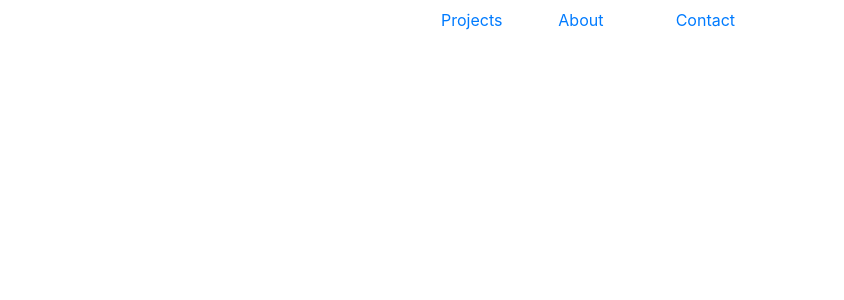
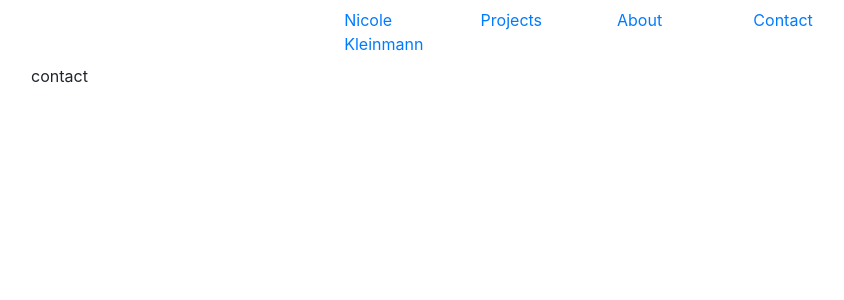
Before and after one commit to nkleinmann/NKportfolio, a React (Create React App) app: page /contact in a window 1280 px wide. Shown: the top 300 px of the page, without its empty margins (54-898 px from the left). Built offline with nearby package versions, Linux system fonts and the light colour scheme.

Commit message:
Nav links working with 4 components

```diff
--- a/src/App.js
+++ b/src/App.js
@@ -1,19 +1,32 @@
+import React from 'react';
+import { BrowserRouter as Router, Route, Switch } from 'react-router-dom';
+import Container from "react-bootstrap/Container";
+import Navigation from "./components/layout/navigation/navigation";
+import Home from "./views/home";
+import About from "./views/about";
+import Contact from "./views/contact";
+import Projects from "./views/projects";
 import './App.css';
-import Container from "react-bootstrap/Container";
-import Row from "react-bootstrap/Row";
-import Col from "react-bootstrap/Col";
-import Navigation from "./components/layout/navigation/navigation";
 
 function App() {
   return (
     <div className="App">
       <Container>
-        <Row>
-          <Col>
             <Navigation></Navigation>
-          </Col>
-        </Row>
-
+            <Router>
+              <Switch>
+                <Route exact path="/" component={Home}></Route>
+              </Switch>
+              <Switch>
+                <Route exact path="/projects" component={Projects}></Route>
+              </Switch>
+              <Switch>
+                <Route exact path="/about" component={About}></Route>
+              </Switch>
+              <Switch>
+                <Route exact path="/contact" component={Contact}></Route>
+              </Switch>
+            </Router>
       </Container>
     </div>
   );
--- a/src/components/layout/navigation/navigation.jsx
+++ b/src/components/layout/navigation/navigation.jsx
@@ -10,24 +10,24 @@ function Navigation() {
     return (
         <Nav className="justify-content-center">
             <Row>
-                {/* <Col sm={12} lg={3}>
+                <Col sm={12} lg={3}>
                     <Nav.Item>
                         <Nav.Link href="/">Nicole Kleinmann</Nav.Link>
                     </Nav.Item>
-                </Col> */}
-                <Col sm={12} lg={4}>
+                </Col>
+                <Col sm={12} lg={3}>
                     <Nav.Item>
-                        <Nav.Link>Projects</Nav.Link>
+                        <Nav.Link href="/projects">Projects</Nav.Link>
                     </Nav.Item>
                 </Col>
-                <Col sm={12} lg={4}>
+                <Col sm={12} lg={3}>
                     <Nav.Item>
-                        <Nav.Link>About</Nav.Link>
+                        <Nav.Link href="/about">About</Nav.Link>
                     </Nav.Item>
                 </Col>
-                <Col sm={12} lg={4}>
+                <Col sm={12} lg={3}>
                     <Nav.Item>
-                        <Nav.Link>Contact</Nav.Link>
+                        <Nav.Link href="/contact">Contact</Nav.Link>
                     </Nav.Item>
                 </Col>
 
--- /dev/null
+++ b/src/views/about.jsx
@@ -0,0 +1,15 @@
+import React from "react";
+import Row from "react-bootstrap/Row";
+import Col from "react-bootstrap/Col";
+
+function About() {
+    return(
+        <Row>
+            <Col>
+            <p>About</p>
+            </Col>
+        </Row>
+    )
+}
+
+export default About;
--- /dev/null
+++ b/src/views/contact.jsx
@@ -0,0 +1,15 @@
+import React from "react";
+import Row from "react-bootstrap/Row";
+import Col from "react-bootstrap/Col";
+
+function Contact() {
+    return(
+        <Row>
+            <Col>
+            <p>contact</p>
+            </Col>
+        </Row>
+    )
+}
+
+export default Contact;
--- /dev/null
+++ b/src/views/home.jsx
@@ -0,0 +1,15 @@
+import React from "react";
+import Row from "react-bootstrap/Row";
+import Col from "react-bootstrap/Col";
+
+function Home() {
+    return(
+        <Row>
+            <Col>
+            <p>Hello</p>
+            </Col>
+        </Row>
+    )
+}
+
+export default Home;
--- /dev/null
+++ b/src/views/projects.jsx
@@ -0,0 +1,15 @@
+import React from "react";
+import Row from "react-bootstrap/Row";
+import Col from "react-bootstrap/Col";
+
+function Projects() {
+    return(
+        <Row>
+            <Col>
+            <p>Projects</p>
+            </Col>
+        </Row>
+    )
+}
+
+export default Projects;
```
Also changed, not shown: src/images/NK-photo.jpg (added), src/images/NK-profile2.png (added).
